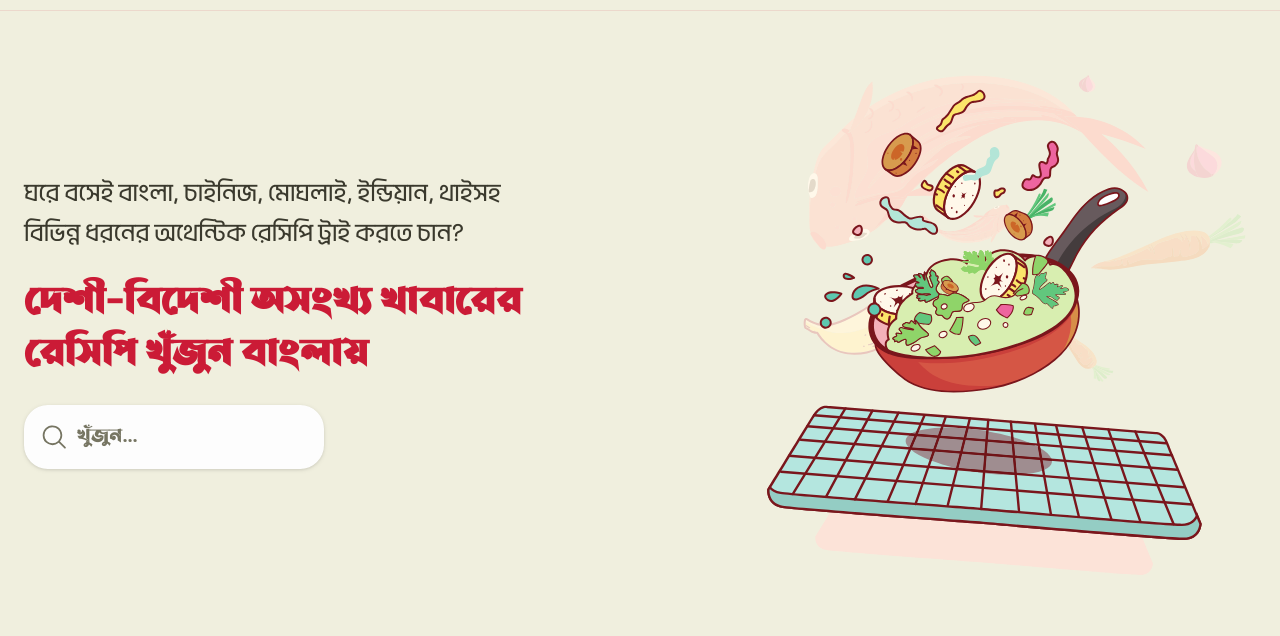
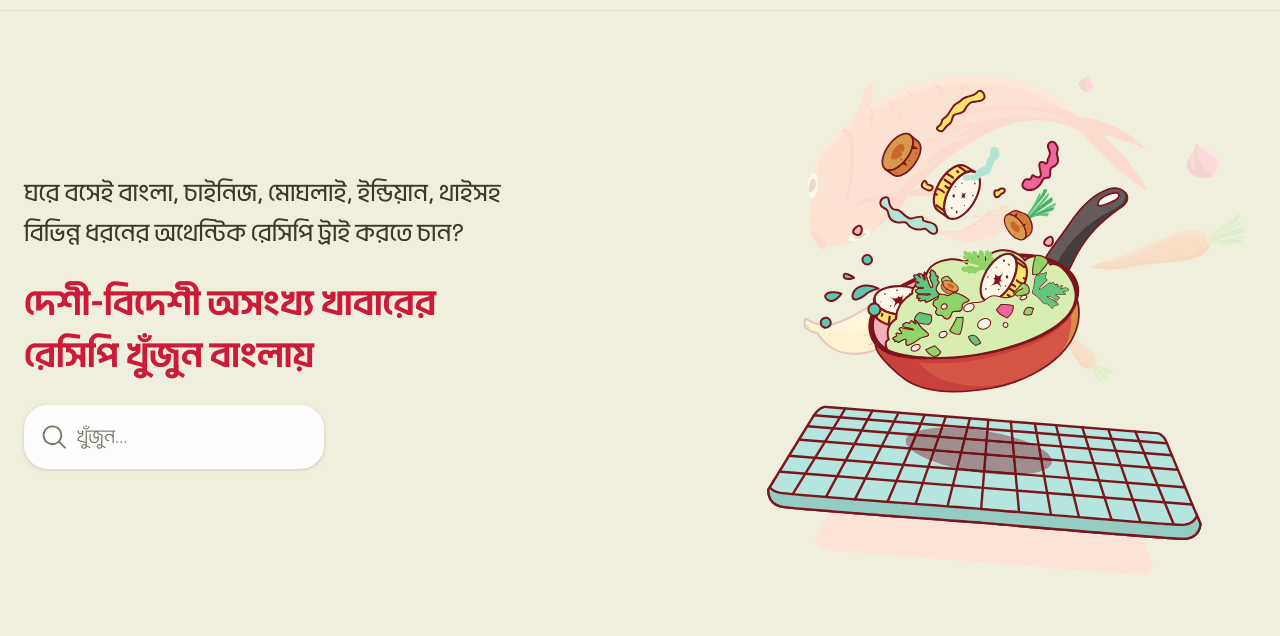
Before and after one commit to sh4hids/roshui-pronali, an Astro site: page / in a window 1280 px wide. Shown: the part 102-738 px from the top of the page. Built offline with nearby package versions, Linux system fonts and the light colour scheme; Astro itself is replaced by a stand-in of ours.

Commit message:
fix: change hero display font

```diff
--- a/src/components/HeroSection.astro
+++ b/src/components/HeroSection.astro
@@ -8,7 +8,7 @@ import {HiMagnifyingGlass} from 'react-icons/hi2/index'
     <span class="text-xl font-normal pb-6">
 ঘরে বসেই বাংলা, চাইনিজ, মোঘলাই, ইন্ডিয়ান, থাইসহ বিভিন্ন ধরনের অথেন্টিক রেসিপি ট্রাই করতে চান?
     </span>
-    <h1 class="text-chilli-600 font-display text-4xl pb-2 font-bold">
+    <h1 class="text-chilli-600 text-4xl pb-2 font-bold">
 দেশী-বিদেশী অসংখ্য খাবারের
 রেসিপি খুঁজুন বাংলায়
     </Text>
--- a/src/styles/base.css
+++ b/src/styles/base.css
@@ -15,6 +15,14 @@
     font-family: 'Li Ador Noirrit';
     src: url('/fonts/LiAdorNoirrit.woff2') format('woff2');
     font-weight: normal;
+    font-style: normal;
+    font-display: block;
+  }
+
+  @font-face {
+    font-family: 'Li Ador Noirrit';
+    src: url('/fonts/LiAdorNoirrit-Bold.woff2') format('woff2');
+    font-weight: bold;
     font-style: normal;
     font-display: block;
   }
```
Also changed, not shown: public/fonts/LiAdorNoirrit-Bold.woff2 (added).
